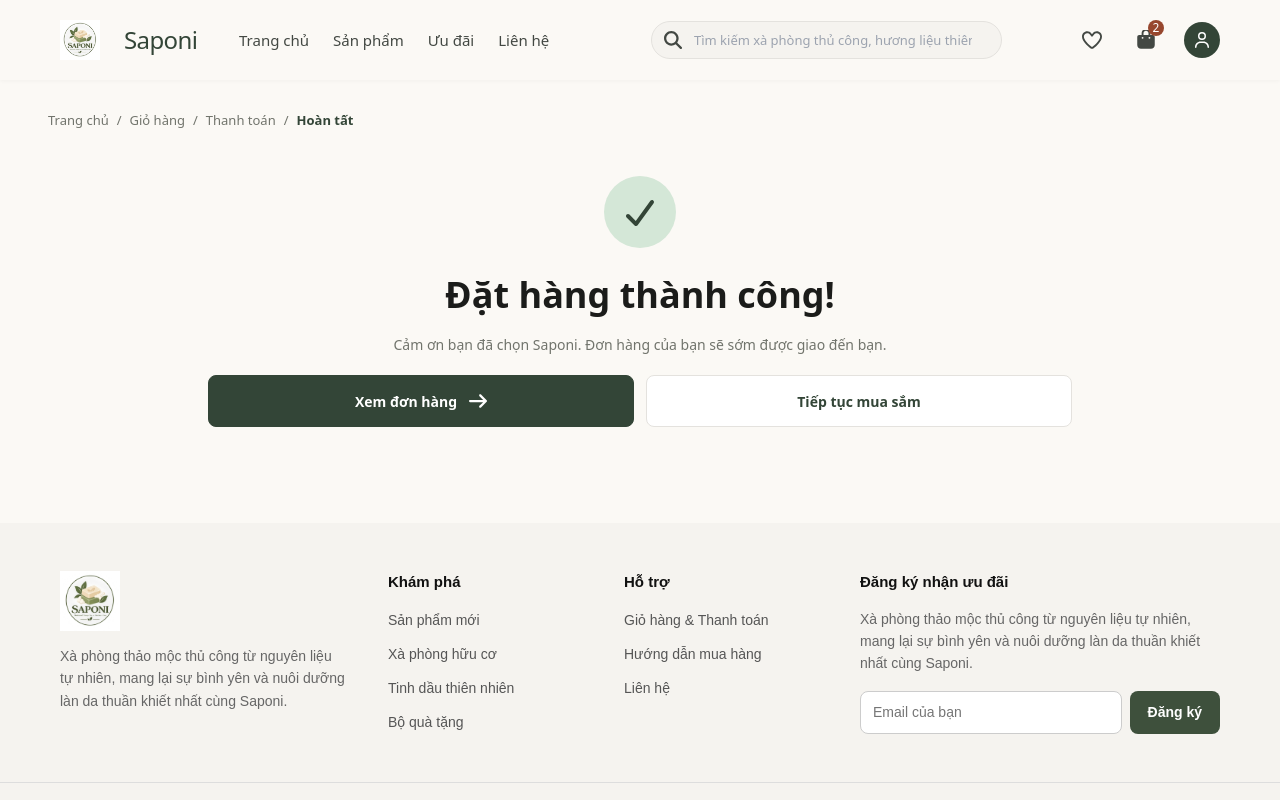
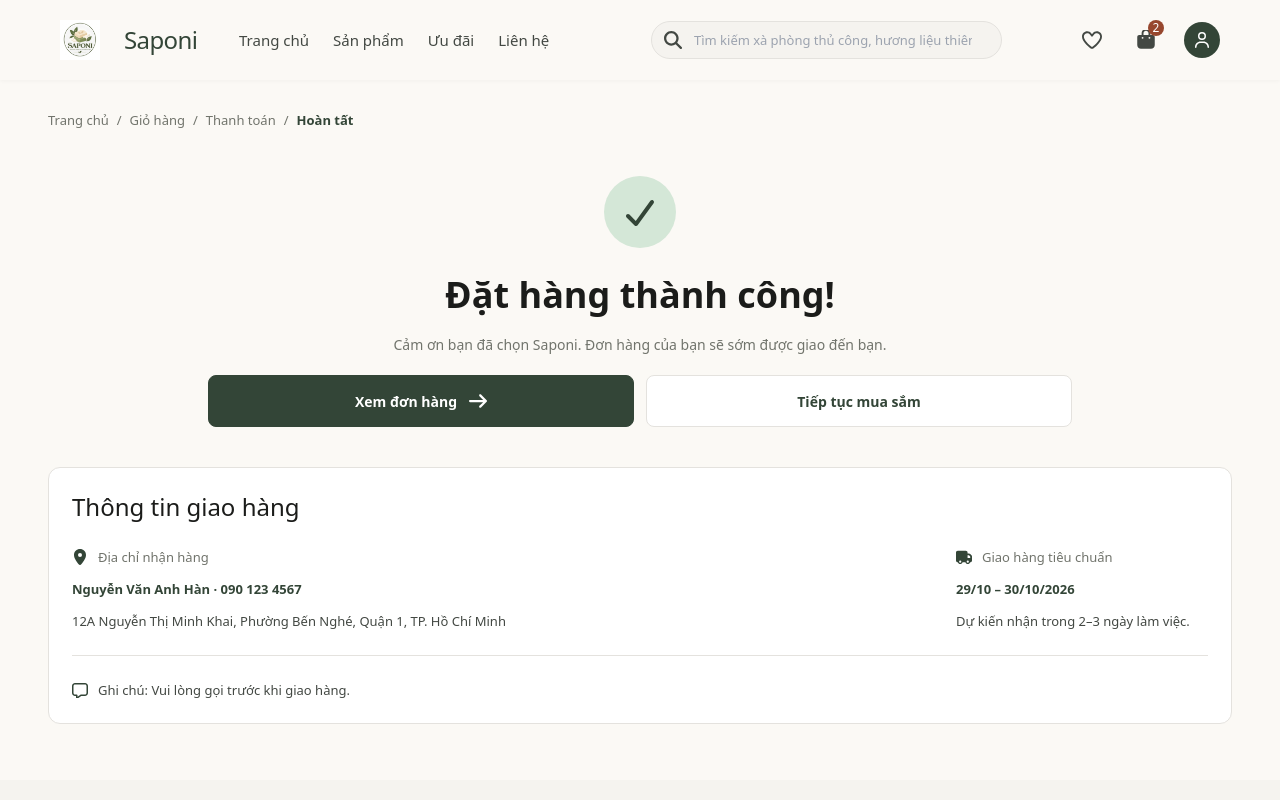
Before and after one commit to 23130087-AnhHan/FrontEnd_BanXaPhong, a React (Vite) app: page /dat-hang-thanh-cong in a window 1280 px wide. Shown: the top 800 px of the page. Built offline with nearby package versions, Linux system fonts and the light colour scheme.

Commit message:
feat: thêm thông tin giao hàng sau đặt hàng

```diff
--- a/src/pages/OrderSuccess/OrderSuccessPage.jsx
+++ b/src/pages/OrderSuccess/OrderSuccessPage.jsx
@@ -2,6 +2,7 @@ import { Link } from 'react-router-dom'
 import { faCheck } from '@fortawesome/free-solid-svg-icons/faCheck'
 import { faArrowRight } from '@fortawesome/free-solid-svg-icons/faArrowRight'
 import Icon from '../../components/Icon'
+import OrderShippingInfo from './components/OrderShippingInfo'
 import './OrderSuccessPage.css'
 
 export default function OrderSuccessPage() {
@@ -28,6 +29,7 @@ export default function OrderSuccessPage() {
           <Link to="/products">Tiếp tục mua sắm</Link>
         </div>
       </section>
+      <OrderShippingInfo />
     </div>
   )
 }
--- /dev/null
+++ b/src/pages/OrderSuccess/components/OrderShippingInfo.css
@@ -0,0 +1,73 @@
+.order-shipping-info {
+  padding: 23px;
+  border: 1px solid #e4e2de;
+  border-radius: 12px;
+  background: #fff;
+  color: #434843;
+}
+
+.order-shipping-info h2 {
+  margin: 0 0 24px;
+  color: #1b1c1a;
+  font-size: 24px;
+  font-weight: 400;
+  line-height: 32px;
+}
+
+.order-shipping-details {
+  display: grid;
+  grid-template-columns: minmax(0, 1fr) 252px;
+  gap: 24px;
+}
+
+.order-shipping-info p {
+  margin: 0;
+  font-size: 13px;
+  line-height: 20px;
+}
+
+.order-shipping-details > div {
+  display: grid;
+  align-content: start;
+  gap: 12px;
+}
+
+.order-shipping-label,
+.order-shipping-note {
+  display: flex;
+  align-items: center;
+  gap: 10px;
+}
+
+.order-shipping-label {
+  color: #71746c;
+}
+
+.order-shipping-info svg {
+  flex-shrink: 0;
+  width: 16px;
+  height: 16px;
+  color: #334537;
+}
+
+.order-shipping-recipient,
+.order-shipping-date {
+  color: #334537;
+  font-weight: 600;
+}
+
+.order-shipping-info .order-shipping-note {
+  margin-top: 24px;
+  padding-top: 24px;
+  border-top: 1px solid #e4e2de;
+}
+
+@media (max-width: 767px) {
+  .order-shipping-info {
+    padding: 20px;
+  }
+
+  .order-shipping-details {
+    grid-template-columns: minmax(0, 1fr);
+  }
+}
--- /dev/null
+++ b/src/pages/OrderSuccess/components/OrderShippingInfo.jsx
@@ -0,0 +1,26 @@
+import { faLocationDot } from '@fortawesome/free-solid-svg-icons/faLocationDot'
+import { faTruck } from '@fortawesome/free-solid-svg-icons/faTruck'
+import { faMessage } from '@fortawesome/free-regular-svg-icons/faMessage'
+import Icon from '../../../components/Icon'
+import './OrderShippingInfo.css'
+
+export default function OrderShippingInfo() {
+  return (
+    <section className="order-shipping-info" aria-labelledby="order-shipping-title">
+      <h2 id="order-shipping-title">Thông tin giao hàng</h2>
+      <div className="order-shipping-details">
+        <div>
+          <p className="order-shipping-label"><Icon icon={faLocationDot} />Địa chỉ nhận hàng</p>
+          <p className="order-shipping-recipient">Nguyễn Văn Anh Hàn · 090 123 4567</p>
+          <p>12A Nguyễn Thị Minh Khai, Phường Bến Nghé, Quận 1, TP. Hồ Chí Minh</p>
+        </div>
+        <div>
+          <p className="order-shipping-label"><Icon icon={faTruck} />Giao hàng tiêu chuẩn</p>
+          <p className="order-shipping-date">29/10 – 30/10/2026</p>
+          <p>Dự kiến nhận trong 2–3 ngày làm việc.</p>
+        </div>
+      </div>
+      <p className="order-shipping-note"><Icon icon={faMessage} />Ghi chú: Vui lòng gọi trước khi giao hàng.</p>
+    </section>
+  )
+}
```
